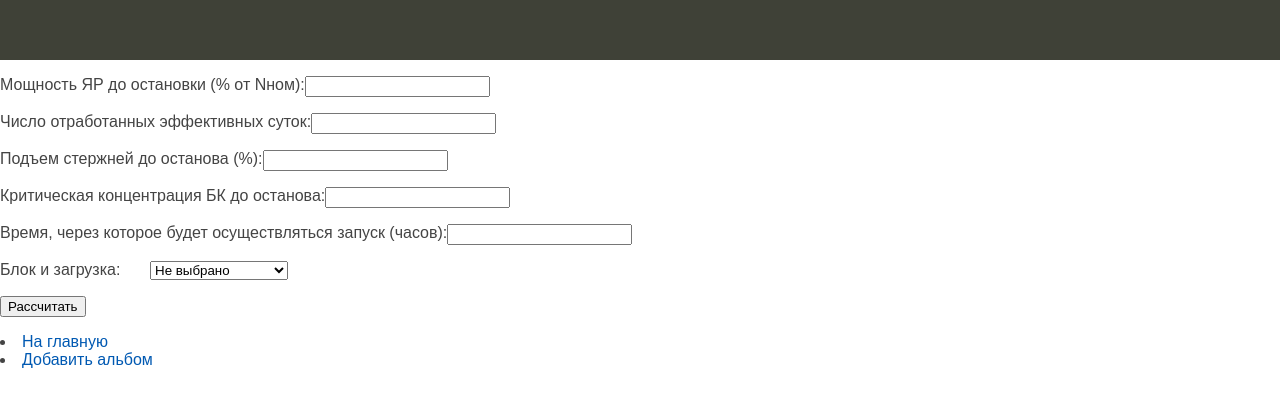
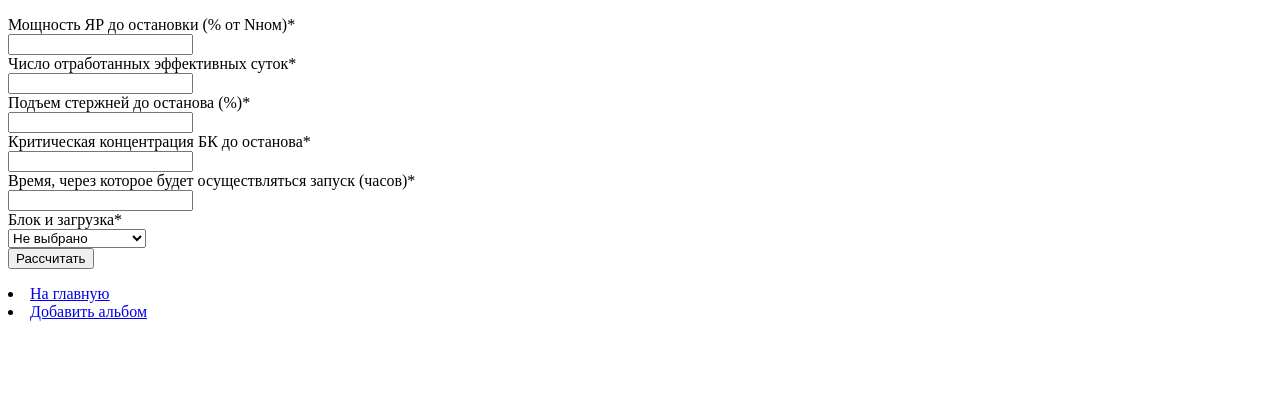
Before and after one commit to MartynMartynuk/donsar, a Django app: page /bc/ in a window 1280 px wide. Shown: the top 407 px of the page. Run offline with Django 4.2, Linux system fonts and the light colour scheme; data comes from the database, SQL or seed files in the repository; some libraries are stand-ins or nearby versions.

Commit message:
Переделал калькулятор чутка

```diff
--- a/donsar_system/templates/base.html
+++ b/donsar_system/templates/base.html
@@ -1,10 +1,11 @@
-{% load static %}
+<!--{% load static %}-->
 <!DOCTYPE html>
 <html lang="ru">
 <head>
     <meta charset="UTF-8">
     <title>{{ title }}</title>
-    <link type="text/css" href="{% static 'css/styles.css' %}" rel="stylesheet">
+<!--    <link type="text/css" href="{% static 'css/styles.css' %}" rel="stylesheet">-->
+<!--    <link rel="stylesheet" href="https://cdn.jsdelivr.net/npm/bootstrap@5.1.3/dist/css/bootstrap.min.css" integrity="sha384-1BmE4kWBq78iYhFldvKuhfTAU6auU8tT94WrHftjDbrCEXSU1oBoqyl2QvZ6jIW3" crossorigin="anonymous">-->
 </head>
 <body>
 
--- a/donsar_system/templates/bor_calculator/bor_calc_page.html
+++ b/donsar_system/templates/bor_calculator/bor_calc_page.html
@@ -1,13 +1,15 @@
 {% extends 'base.html' %}
+{% load crispy_forms_tags %}
 
 {% block content %}
 <form action="" method="post">
     {% csrf_token %}
     {% for f in form %}
-        <p><label class="form-label">{{f.label}}: </label>{{ f }}</p>
-        <div class="form-error">{{ f.errors }}</div>
+    <div class="form-row col-md-6 mb-0">
+        {{ f|as_crispy_field }}
+    </div>
     {% endfor %}
-    <button type="submit">Рассчитать</button>
+    <button type="submit" class="btn btn-primary">Рассчитать</button>
     <div class="col-sm-6">
         <ul>
         {% for r in result%}
```
Also changed, not shown: donsar_system/donsar_system/settings.py (+7 -3 lines), donsar_system/boric_acid_concentration/migrations/0001_initial.py (deleted), donsar_system/boric_acid_concentration/migrations/0002_alter_block_batch_number_alter_block_block_number.py (deleted), donsar_system/boric_acid_concentration/migrations/0003_delete_borcalculator.py (deleted), donsar_system/boric_acid_concentration/migrations/__init__.py (deleted), donsar_system/main/migrations/__init__.py (deleted), donsar_system/static/css/styles.css (renamed from donsar_system/templates/static/css/styles.css).
